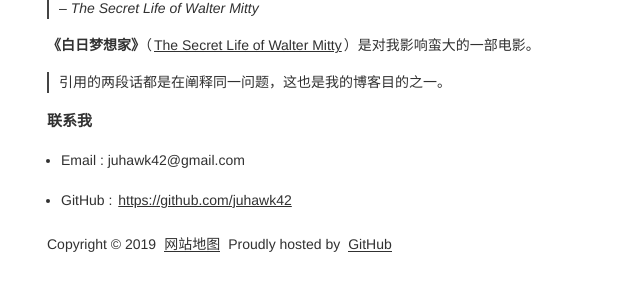
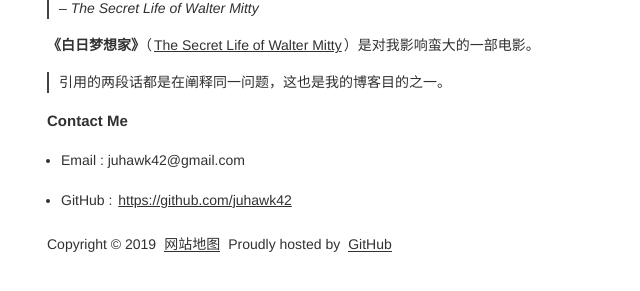
Before and after one commit to juhawk42/juhawk42.github.io, a Jekyll site: the page built from pages/about.md, in a window 1280 px wide. Shown: the part 324-615 px from the top of the page, without its empty margins (313-953 px from the left). Built offline with Jekyll 4.4.1, drawn with Linux system fonts in a browser that asks for light colours.

Commit message:
Update about.md

```diff
--- a/pages/about.md
+++ b/pages/about.md
@@ -13,16 +13,23 @@
 **Julian** ['dʒuljən]，便是源于凯撒大帝（[Julius Caesar](https://en.wikipedia.org/wiki/Julius_Caesar)）。
 
 
+
+
 > To see the world, things dangerous to come to, to see behind walls, draw closer, to find each other, and to feel. That is the purpose of life.
 -- *The Secret Life of Walter Mitty*
 
 **《白日梦想家》**（[The Secret Life of Walter Mitty](https://movie.douban.com/subject/2133323/)）是对我影响蛮大的一部电影。
 
 
+
+
 > 引用的两段话都是在阐释同一问题，这也是我的博客目的之一。
 
 
-### 联系我
+
+
+
+### Contact Me
 
 - Email : juhawk42@gmail.com
 
```
